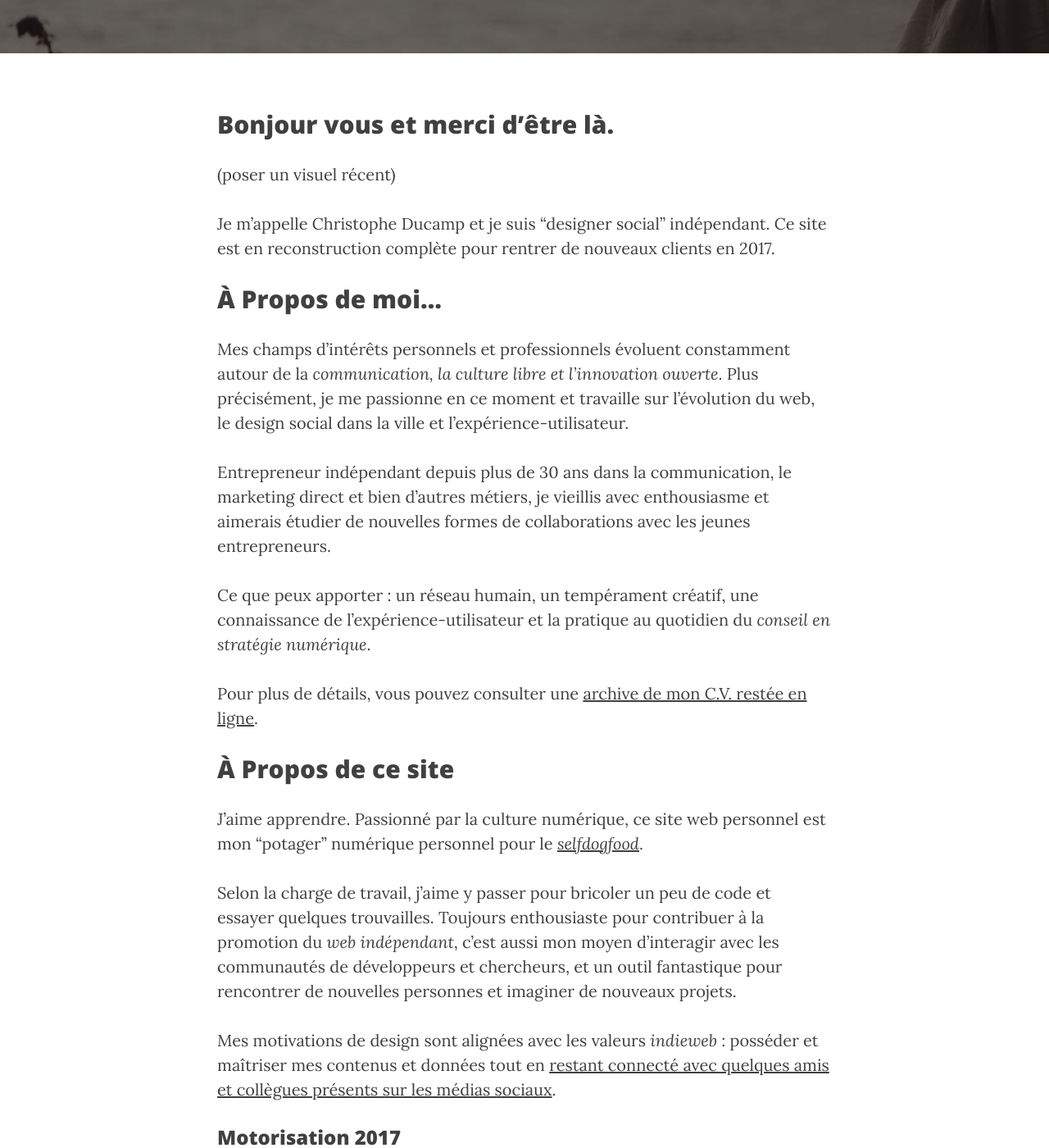
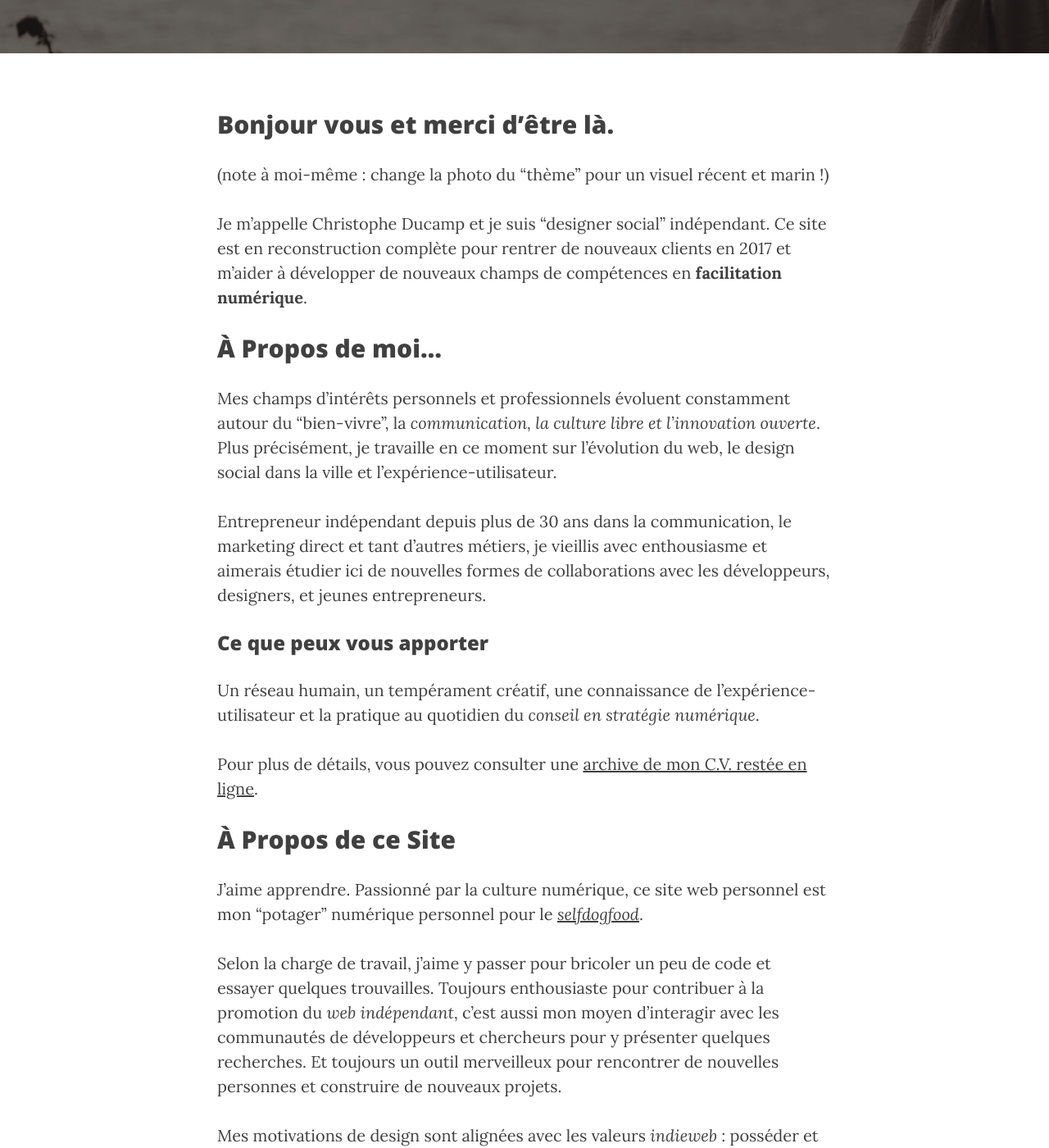
Before and after one commit to ChristopheDucamp/xtof-clean-blog, a Jekyll site: the page built from about.md, in a window 1280 px wide and 1400 px high, scrolled down 357 px. Shown: the whole window at 82% size. Built offline with Jekyll 4.4.1, drawn with Linux system fonts in a browser that asks for light colours; nearby versions of some CDN libraries; some of the changed text lies outside the part shown.

Commit message:
Updated About

```diff
--- a/about.md
+++ b/about.md
@@ -6,39 +6,42 @@ layout: page
 
 ## Bonjour vous et merci d'être là.
 
-(poser un visuel récent)
+(note à moi-même : change la photo du "thème" pour un visuel récent et marin !)
 
-Je m'appelle Christophe Ducamp et je suis "designer social" indépendant. Ce site est en reconstruction complète pour rentrer de nouveaux clients en 2017.
+Je m'appelle Christophe Ducamp et je suis "designer social" indépendant. Ce site est en reconstruction complète pour rentrer de nouveaux clients en 2017 et m'aider à développer de nouveaux champs de compétences en **facilitation numérique**.
 
 ## À Propos de moi...
 
-Mes champs d'intérêts personnels et professionnels évoluent constamment autour de la _communication, la culture libre et l'innovation ouverte_. Plus précisément, je me passionne en ce moment et travaille sur l'évolution du web, le design social dans la ville et l'expérience-utilisateur.
+Mes champs d'intérêts personnels et professionnels évoluent constamment autour du "bien-vivre", la _communication, la culture libre et l'innovation ouverte_. Plus précisément, je travaille en ce moment sur l'évolution du web, le design social dans la ville et l'expérience-utilisateur.
 
-Entrepreneur indépendant depuis plus de 30 ans dans la communication, le marketing direct et bien d'autres métiers, je vieillis avec enthousiasme et aimerais étudier de nouvelles formes de collaborations avec les jeunes entrepreneurs.
+Entrepreneur indépendant depuis plus de 30 ans dans la communication, le marketing direct et tant d'autres métiers, je vieillis avec enthousiasme et aimerais étudier ici de nouvelles formes de collaborations avec les développeurs, designers, et jeunes entrepreneurs.
 
-Ce que peux apporter : un réseau humain, un tempérament créatif, une connaissance de l'expérience-utilisateur et la pratique au quotidien du _conseil en stratégie numérique_.
+### Ce que peux vous apporter
+
+Un réseau humain, un tempérament créatif, une connaissance de l'expérience-utilisateur et la pratique au quotidien du _conseil en stratégie numérique_.
 
 Pour plus de détails, vous pouvez consulter une [archive de mon C.V. restée en ligne](/Christophe Ducamp - CV.html).
 
-## À Propos de ce site
+## À Propos de ce Site
 
 J'aime apprendre. Passionné par la culture numérique, ce site web personnel est mon "potager" numérique personnel pour le *[selfdogfood](http://indiewebcamp.com/selfdogfood-fr)*.
 
 Selon la charge de travail, j'aime y passer pour bricoler un peu de code et essayer quelques trouvailles. Toujours enthousiaste pour contribuer à la promotion du _web indépendant_,
-c'est aussi mon moyen d'interagir avec les communautés de développeurs et chercheurs, et un outil fantastique pour rencontrer de nouvelles personnes et imaginer de nouveaux projets.
+c'est aussi mon moyen d'interagir avec les communautés de développeurs et chercheurs pour y présenter quelques recherches. Et toujours un outil merveilleux pour rencontrer de nouvelles personnes et construire de nouveaux projets.
 
 Mes motivations de design sont alignées avec les valeurs _indieweb_ : posséder et maîtriser mes contenus et données tout en [restant connecté avec quelques amis et collègues présents sur les médias sociaux](http://indiewebcamp.com/POSSE).
 
-### Motorisation 2017
+### Motorisation Web 2017
 
 Pour 2017, je poursuis mes essais de motorisation logicielle sur un mix simple :
 
 - MediaWiki : exploration de l'extension Semantic-MediaWiki pour des usages documentaires orientés "data" et de l’accompagnement en support de projets familiaux.
-- [Jekyll](http://jekyllrb.com/) : une motorisation logicielle statique adaptée aux petits projets et pouvant se plier aux exigences indieweb. Usages envisagés : apprendre au sein de la [communauté jamstatic](https://jamstatic.fr) accompagner quelques auteurs, artistes et entrepreneurs indépendants dans leur autonomie. Travailler sur les interfaces-utilisateurs accessibles pour les non-développeurs.
+- [Jekyll](http://jekyllrb.com/) : une motorisation logicielle statique adaptée aux petits projets et pouvant se plier aux exigences indieweb. Usages envisagés : apprendre de nouvelles architectures modernes au sein de la [communauté jamstatic](https://jamstatic.fr), accompagner quelques auteurs, artistes et entrepreneurs indépendants dans leur autonomie. Travailler sur l'expérience-utilisateur et des interfaces-utilisateurs accessibles aux non-développeurs.
 
 ## Moyens de Communication Préférés
 
 J'essaye de réduire ma dépendance au courrier électronique, mais mon agenda reste ouvert pour un premier contact.
+
 N'hésitez pas à me joindre par ordre de préférence :
 
 1. SMS à toute heure au +33 6 32 03 97 96
```
